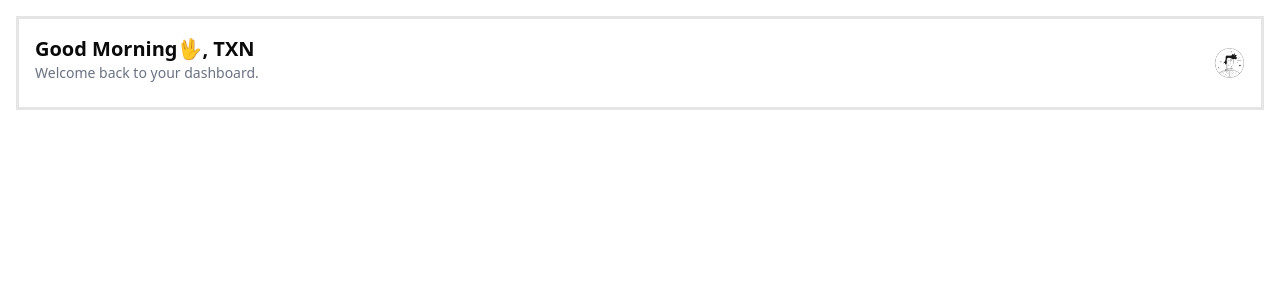
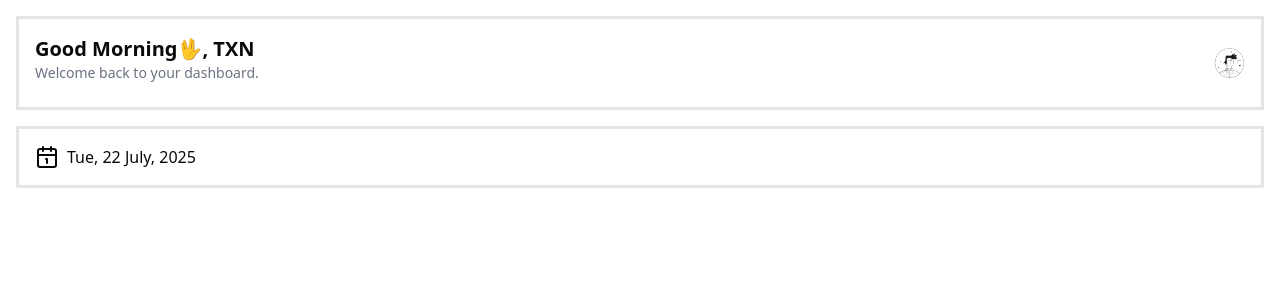
Before and after one commit to Yukimura-Hanzo/shudo-io, a Next.js app: page /dashboard-overview in a window 1280 px wide. Shown: the top 300 px of the page. Built offline with nearby package versions, Linux system fonts and the light colour scheme.

Commit message:
build(hardcoded): formatted date card

```diff
--- a/src/app/(routes)/dashboard-overview/page.tsx
+++ b/src/app/(routes)/dashboard-overview/page.tsx
@@ -1,10 +1,12 @@
 //? UI COMPONENTS
+import DateCard from "@/app/(ui)/dashboard/date-card";
 import ProfileCard from "@/app/(ui)/dashboard/profile-card";
 
 export default function DashboardOverview() {
   return (
     <>
       <ProfileCard />
+      <DateCard />
     </>
   );
 }
--- /dev/null
+++ b/src/app/(ui)/dashboard/date-card.tsx
@@ -0,0 +1,17 @@
+//? ICON LIB
+import { Calendar1Icon } from "lucide-react";
+//? UI COMPONENTS
+import FormattedDate from "./date";
+
+export default function DateCard() {
+  return (
+    <div className="date-card-container border-3 m-4">
+      <div className="date-card-content p-4">
+        <div className="flex">
+          <Calendar1Icon />
+          <span className="mx-2"><FormattedDate /></span>
+        </div>
+      </div>
+    </div>
+  );
+}
--- /dev/null
+++ b/src/app/(ui)/dashboard/date.tsx
@@ -0,0 +1,23 @@
+const FormattedDate = ({ date }: { date?: Date }) => {
+
+  //* Use provided date or current date
+  const targetDate = date ?? new Date();
+
+  const formatted = new Intl.DateTimeFormat("en-GB", {
+    weekday: "short",
+    day: "2-digit",
+    month: "long",
+    year: "numeric"
+  }).format(targetDate);
+
+  //* Add a comma after the weekday & month
+  const [weekday, day, month, year] = formatted.replace(",", "").split(" ");
+
+  return (
+    <time dateTime={targetDate.toISOString()}>
+      {`${weekday}, ${day} ${month}, ${year}`}
+    </time>
+  );
+}
+
+export default FormattedDate;
```
